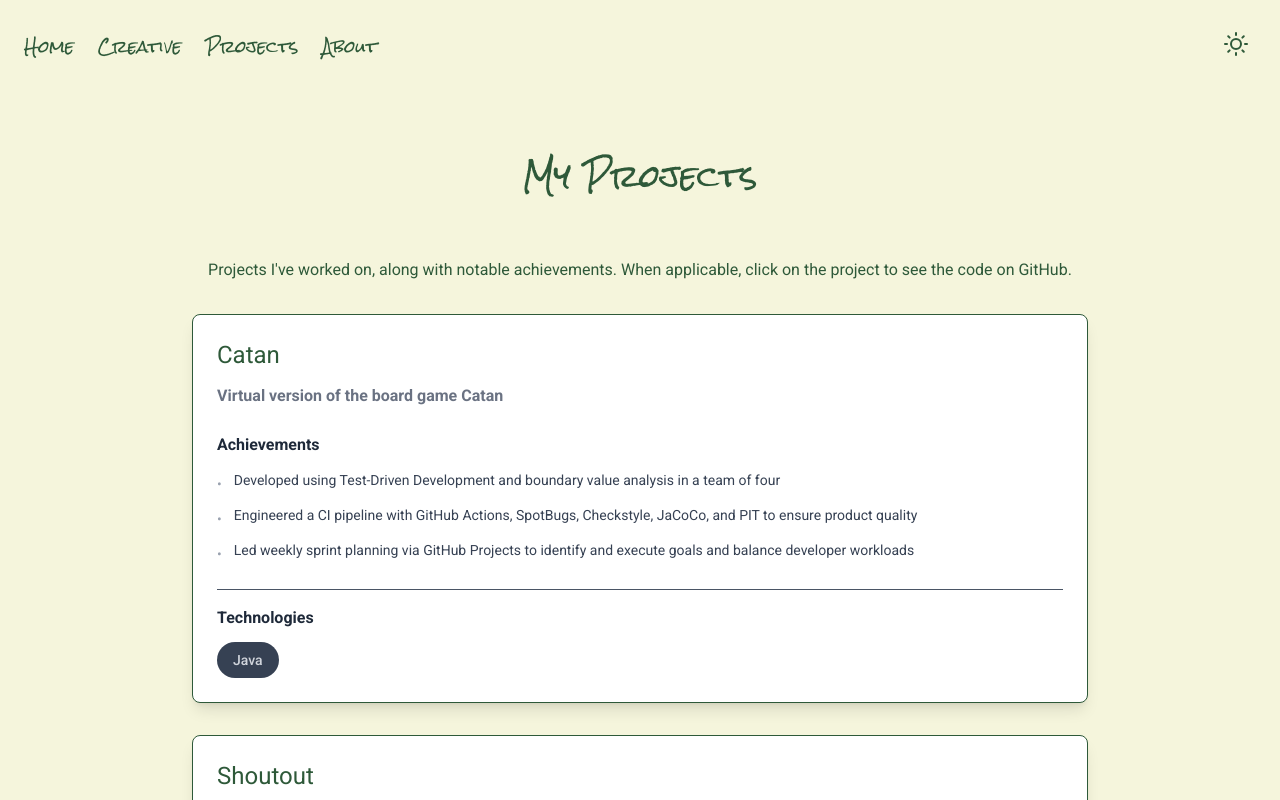
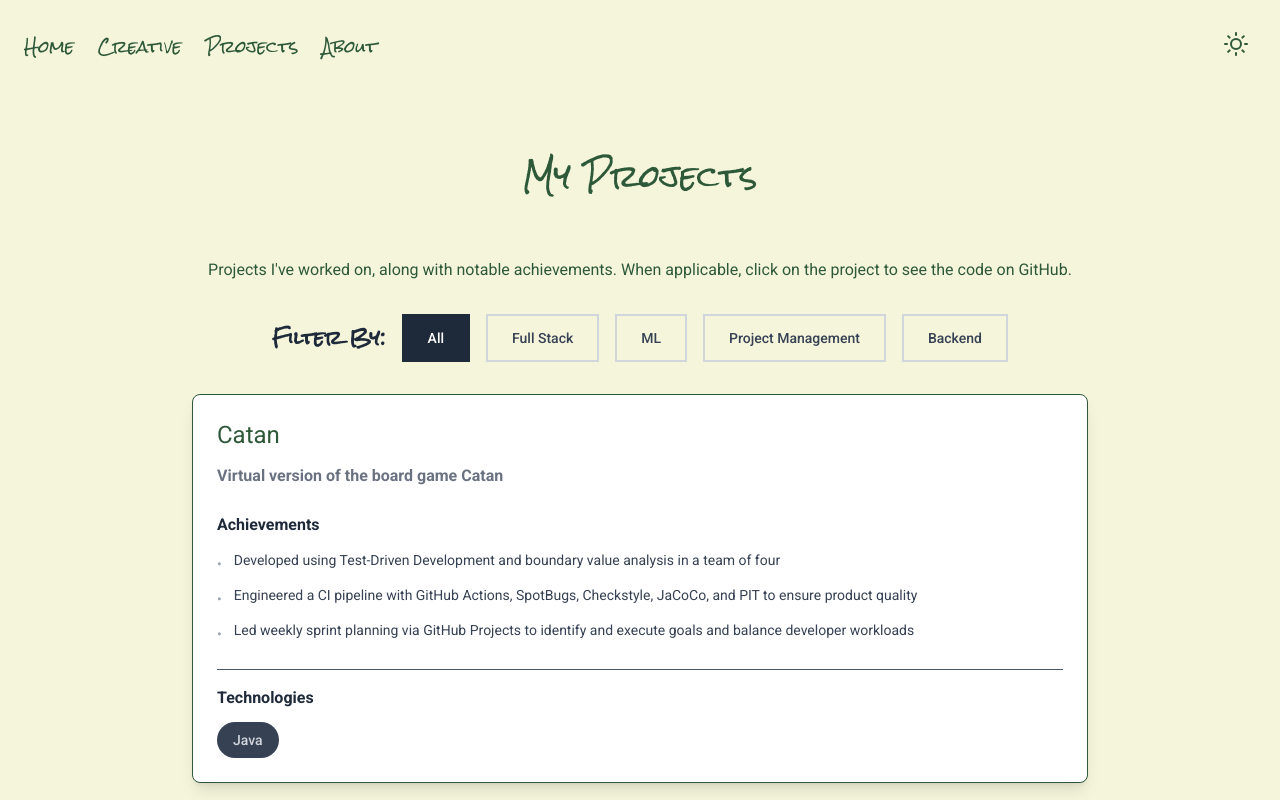
Before and after one commit to namishkaistha/portfolio, a Next.js app: page /programming in a window 1280 px wide. Shown: the top 800 px of the page. Built offline with nearby package versions, Linux system fonts and the light colour scheme.

Commit message:
Add functional FilterBar to programming page with Project Management category

```diff
--- a/src/app/programming/page.js
+++ b/src/app/programming/page.js
@@ -1,124 +1,156 @@
-// src/app/programming/programmingPage.js
+"use client";
+
+import { useState } from "react";
 import ProjectCard from "../components/molecules/ProjectCard";
 import Description from "../components/atoms/Description";
+import FilterBar from "../components/organisms/FilterBar";
+
 export default function ProgrammingPage() {
+  const [activeFilter, setActiveFilter] = useState("All");
+
+  const projects = [
+    {
+      title: "Catan",
+      tech: ["Java"],
+      description: "Virtual version of the board game Catan",
+      accomplishments: [
+        "Developed using Test-Driven Development and boundary value analysis in a team of four",
+        "Engineered a CI pipeline with GitHub Actions, SpotBugs, Checkstyle, JaCoCo, and PIT to ensure product quality",
+        "Led weekly sprint planning via GitHub Projects to identify and execute goals and balance developer workloads",
+      ],
+      category: ["Full Stack", "Project Management"],
+      githubUrl: "https://github.com/namishkaistha/catan",
+    },
+    {
+      title: "Shoutout",
+      tech: ["Next.js", "Tailwind CSS", "GraphQL", "Django", "Apollo"],
+      description: "Full Stack Newsfeed Application",
+      accomplishments: [
+        "Supporting user registration, login/logout, and post creation/editing with session-based authentication and secure cookie handling",
+        "Utilizing GraphQL to fetch and display posts, comments, and user profiles",
+        "Integrated Django GraphQL backend with Next.js using Apollo Client and cache updates for instant post refresh",
+        "Applied atomic design pattern to build reusable UI components, improving frontend scalability",
+      ],
+      category: ["Full Stack"],
+      githubUrl: "https://github.com/namishkaistha/shoutout",
+    },
+    {
+      title: "FastPay",
+      tech: ["React Native", "express.js", "mysql", "socket.io"],
+      description: "Mobile bill-splitting app",
+      accomplishments: [
+        "Developed a mobile bill-splitting app using React Native, Express.js, MySQL, and Socket.io to allow users to split bills with friends",
+        "Implemented a real-time payment system using Socket.io to update balances instantly",
+        "Designed a user-friendly interface with a focus on ease of use and accessibility",
+        "Researched and wrote a technical design document with problem statements, use case diagrams, and Tech stack tradeoffs",
+      ],
+      category: ["Full Stack"],
+      githubUrl: "https://github.com/namishkaistha/paymentsApp",
+    },
+    {
+      title: "MediRoute",
+      tech: ["K-means clustering", "AWS Lambda", "Google OR Tools"],
+      description: "AI Route Optimization Platform for Mobile Health Clinics",
+      accomplishments: [
+        "Led a team of 6 in designing a system to optimize mobile clinic routes in Illinois using disease and accessibility data",
+        "Architected a pipeline using K-Means clustering to identify high-need areas and Google OR-Tools to generate efficient travel routes balancing distance, capacity, and demand",
+        "Conducted user interviews with healthcare workers and clinic staff to identify workflow pain points",
+      ],
+      category: ["Project Management", "Full Stack", "ML"],
+    },
+    {
+      title: "Stock Picker",
+      tech: ["Python", "Flask", "Finbert", "Goose3"],
+      description:
+        "Trading program that gives users actionable insights on stocks",
+      accomplishments: [
+        "Developed a custom stock selection algorithm combining Value vs. Growth metrics with Turtle Trading strategy",
+        "Enhanced decision-making by integrating AI-powered sentiment analysis using FinBERT and Goose3 to classify financial news and provide context for stock picks",
+      ],
+      category: ["Backend", "ML"],
+      githubUrl: "https://github.com/namishkaistha/stockPicker",
+    },
+    {
+      title: "Elizabeth",
+      tech: ["Python", "Gmail API"],
+      description:
+        "Multimodal AI meeting assistant developed at Northwestern's C3 Lab",
+      accomplishments: [
+        "Engineered a Python-based automation pipeline allowing Elizabeth to autonomously join meetings, take notes, and summarize them",
+      ],
+      category: ["ML", "Backend"],
+    },
+    {
+      title: "Spotify API Analysis",
+      tech: ["Python", "AWS Lambda", "REST API"],
+      description:
+        "REST API app that provides personalized music recommendations",
+      accomplishments: [
+        "In a group of 3, engineered a backend REST API to provide music recommendations based on a user's location and weather, with an integrated feature to check if similar artists are currently on tour",
+        "Designed the backend using AWS Lambda and a serverless architecture to ensure scalable performance and minimize infrastructure management",
+      ],
+      category: ["Backend"],
+    },
+    {
+      title: "Trip Planner",
+      tech: ["Python", "Dijkstra's Algorithm", "Heap Sort", "API Design"],
+      description: "Trip Planner API",
+      accomplishments: [
+        "Provides routing and searching services for a user within a city",
+        "Utilized Dijksitras algorithm, Heap Sort, and a combination of graphs and dictionaries to answer 3 user queries",
+        "Executed locate-all, plan-route, and find-nearby queries to locate all points, plan a route between two points, and find n closest points of a specific category",
+      ],
+      category: ["Backend"],
+    },
+    {
+      title: "OCR scanner",
+      tech: ["Python", "Pytesseract", "OpenCV"],
+      description: "OCR scanner that reads receipts and tracks expenses",
+      accomplishments: [
+        "Developed an OCR scanner using Pytesseract and OpenCV to read receipts and track expenses",
+        "Used Python to format the output into readable content",
+      ],
+      category: ["ML", "Backend"],
+      githubUrl: "https://github.com/namishkaistha/receiptScanner",
+    },
+    {
+      title: "Mancala",
+      tech: ["C/C++"],
+      description: "Virtual version of the board game Mancala",
+      accomplishments: [
+        "Developed a virtual version of the board game Mancala using C/C++ in the MVC Design Pattern, in a team of 2",
+      ],
+      category: ["Full Stack"],
+    },
+  ];
+
+  const handleFilterChange = (filter) => {
+    setActiveFilter(filter);
+  };
+
+  const filteredProjects = projects.filter((project) => {
+    if (activeFilter === "All") return true;
+    return project.category.includes(activeFilter);
+  });
+
   return (
-    //first, the card itself
     <div className="min-h-screen flex flex-col items-center p-8 bg-background text-foreground space-y-8">
       <h2 className="flex flex-col items-center text-3xl p-8 dark:text-white">
         My Projects
       </h2>
       <Description description="Projects I've worked on, along with notable achievements. When applicable, click on the project to see the code on GitHub." />
-      <ProjectCard
-        title="Catan"
-        tech={["Java"]}
-        description="Virtual version of the board game Catan"
-        accomplishments={[
-          "Developed using Test-Driven Development and boundary value analysis in a team of four",
-          "Engineered a CI pipeline with GitHub Actions, SpotBugs, Checkstyle, JaCoCo, and PIT to ensure product quality",
-          "Led weekly sprint planning via GitHub Projects to identify and execute goals and balance developer workloads",
-        ]}
-        category={["Full Stack", "Project Manager"]}
-        githubUrl="https://github.com/namishkaistha/catan"
-      />
-      <ProjectCard
-        title="Shoutout"
-        tech={["Next.js", "Tailwind CSS", "GraphQL", "Django", "Apollo"]}
-        description="Full Stack Newsfeed Application"
-        accomplishments={[
-          "Supporting user registration, login/logout, and post creation/editing with session-based authentication and secure cookie handling",
-          "Utilizing GraphQL to fetch and display posts, comments, and user profiles",
-          "Integrated Django GraphQL backend with Next.js using Apollo Client and cache updates for instant post refresh",
-          "Applied atomic design pattern to build reusable UI components, improving frontend scalability",
-        ]}
-        category={["Full Stack"]}
-        githubUrl="https://github.com/namishkaistha/shoutout"
-      />
-      <ProjectCard
-        title="FastPay"
-        tech={["React Native", "express.js", "mysql", "socket.io"]}
-        description="Mobile bill-splitting app"
-        accomplishments={[
-          "Developed a mobile bill-splitting app using React Native, Express.js, MySQL, and Socket.io to allow users to split bills with friends",
-          "Implemented a real-time payment system using Socket.io to update balances instantly",
-          "Designed a user-friendly interface with a focus on ease of use and accessibility",
-          "Researched and wrote a technical design document with problem statements, use case diagrams, and Tech stack tradeoffs",
-        ]}
-        category={["Full Stack"]}
-        githubUrl="https://github.com/namishkaistha/paymentsApp"
-      />
-      <ProjectCard
-        title="MediRoute"
-        tech={["K-means clustering", "AWS Lambda", "Google OR Tools"]}
-        description="AI Route Optimization Platform for Mobile Health Clinics"
-        accomplishments={[
-          "Led a team of 6 in designing a system to optimize mobile clinic routes in Illinois using disease and accessibility data",
-          "Architected a pipeline using K-Means clustering to identify high-need areas and Google OR-Tools to generate efficient travel routes balancing distance, capacity, and demand",
-          "Conducted user interviews with healthcare workers and clinic staff to identify workflow pain points",
-        ]}
-        category={["Project Manager", "Full Stack", "ML"]}
-      />
-      <ProjectCard
-        title="Stock Picker"
-        tech={["Python", "Flask", "Finbert", "Goose3"]}
-        description="Trading program that gives users actionable insights on stocks"
-        accomplishments={[
-          "Developed a custom stock selection algorithm combining Value vs. Growth metrics with Turtle Trading strategy",
-          "Enhanced decision-making by integrating AI-powered sentiment analysis using FinBERT and Goose3 to classify financial news and provide context for stock picks",
-        ]}
-        category={["Backend", "ML"]}
-        githubUrl="https://github.com/namishkaistha/stockPicker"
-      />
-      <ProjectCard
-        title="Elizabeth"
-        tech={["Python", "Gmail API"]}
-        description="Multimodal AI meeting assistant developed at Northwestern's C3 Lab"
-        accomplishments={[
-          "Engineered a Python-based automation pipeline allowing Elizabeth to autonomously join meetings, take notes, and summarize them",
-        ]}
-        category={["ML", "Backend"]}
-      />
-      <ProjectCard
-        title="Spotify API Analysis"
-        tech={["Python", "AWS Lambda", "REST API"]}
-        description="REST API app that provides personalized music recommendations"
-        accomplishments={[
-          "In a group of 3, engineered a backend REST API to provide music recommendations based on a user’s location and weather, with an integrated feature to check if similar artists are currently on tour",
-          "Designed the backend using AWS Lambda and a serverless architecture to ensure scalable performance and minimize infrastructure management",
-        ]}
-        category={["Backend"]}
-      />
-      <ProjectCard
-        title="Trip Planner"
-        tech={["Python", "Dijkstra's Algorithm", "Heap Sort", "API Design"]}
-        description="Trip Planner API"
-        accomplishments={[
-          "Provides routing and searching services for a user within a city",
-          "Utilized Dijksitras algorithm, Heap Sort, and a combination of graphs and dictionaries to answer 3 user queries",
-          "Executed locate-all, plan-route, and find-nearby queries to locate all points, plan a route between two points, and find n closest points of a specific category",
-        ]}
-        category={["Backend"]}
-      />
-      <ProjectCard
-        title="OCR scanner"
-        tech={["Python", "Pytesseract", "OpenCV"]}
-        description="OCR scanner that reads receipts and tracks expenses"
-        accomplishments={[
-          "Developed an OCR scanner using Pytesseract and OpenCV to read receipts and track expenses",
-          "Used Python to format the output into readable content",
-        ]}
-        category={["ML", "Backend"]}
-        githubUrl="https://github.com/namishkaistha/receiptScanner"
-      />
-      <ProjectCard
-        title="Mancala"
-        tech={["C/C++"]}
-        description="Virtual version of the board game Mancala"
-        accomplishments={[
-          "Developed a virtual version of the board game Mancala using C/C++ in the MVC Design Pattern, in a team of 2",
-        ]}
-        category={["Full Stack"]}
-      />
+      <FilterBar onFilterChange={handleFilterChange} />
+      {filteredProjects.map((project, index) => (
+        <ProjectCard
+          key={index}
+          title={project.title}
+          tech={project.tech}
+          description={project.description}
+          accomplishments={project.accomplishments}
+          category={project.category}
+          githubUrl={project.githubUrl}
+        />
+      ))}
     </div>
   );
 }
```
